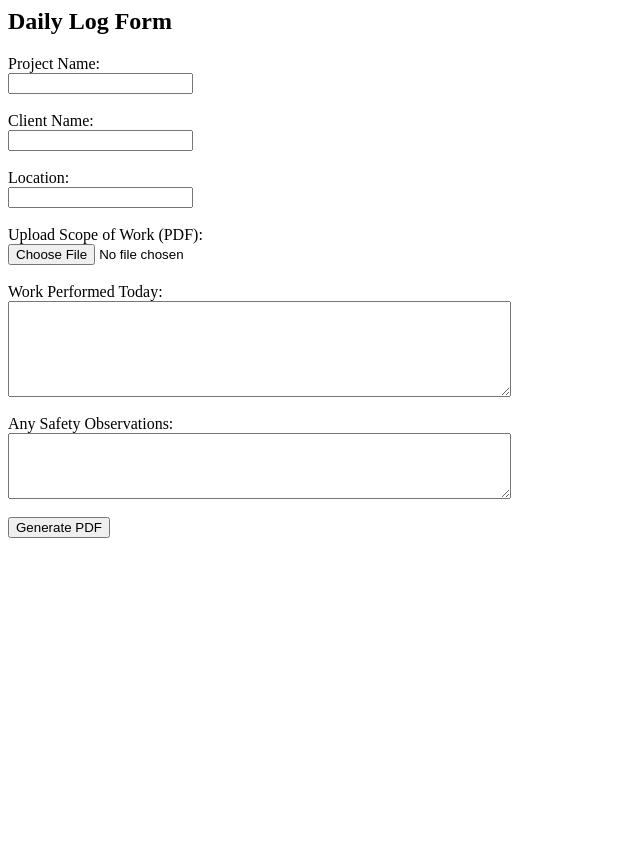
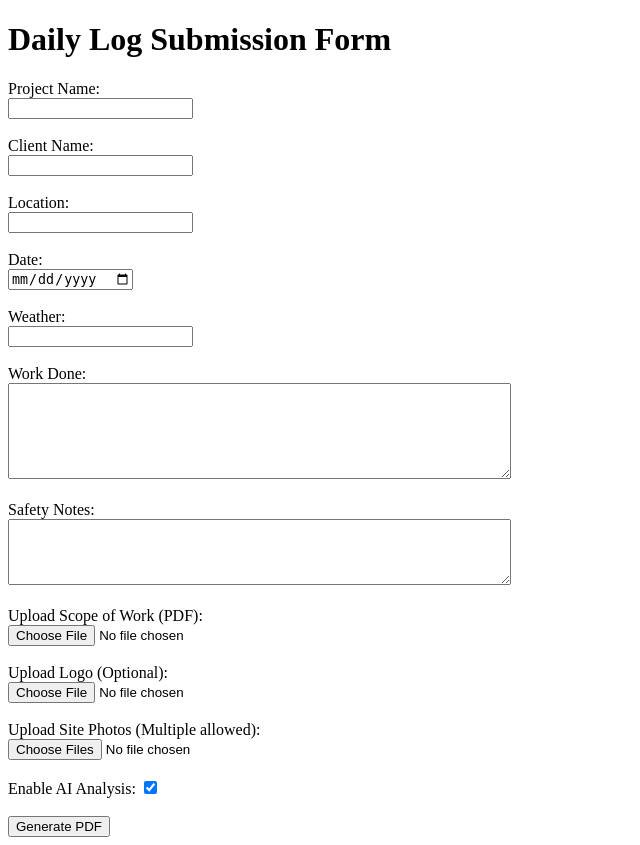
Before and after one commit to VagishKapila/gpt-material-insight-api, a Flask app: page /form in a window 1280 px wide. Shown: the whole page, without its empty margins (0-640 px from the left). Before the commit the page ends 538 px from the top, so only its background shows below. Run offline with Flask 3, Linux system fonts and the light colour scheme; parts of the project's set-up code (start-up, migrations or seed data) failed here and were passed over.

Commit message:
Update form.html

```diff
--- a/templates/form.html
+++ b/templates/form.html
@@ -1,28 +1,45 @@
-<form method="POST" action="/generate_form" enctype="multipart/form-data">
-  <h2>Daily Log Form</h2>
-
-  <!-- Basic Info -->
+<!DOCTYPE html>
+<html>
+<head>
+    <title>Daily Log Submission</title>
+</head>
+<body>
+    <h1>Daily Log Submission Form</h1>
+    <form action="/generate_form" method="post" enctype="multipart/form-data">
         <label>Project Name:</label><br>
         <input type="text" name="project_name" required><br><br>
 
         <label>Client Name:</label><br>
-  <input type="text" name="client_name"><br><br>
+        <input type="text" name="client_name" required><br><br>
 
         <label>Location:</label><br>
         <input type="text" name="location" required><br><br>
 
-  <!-- Scope of Work Upload -->
+        <label>Date:</label><br>
+        <input type="date" name="date" required><br><br>
+
+        <label>Weather:</label><br>
+        <input type="text" name="weather"><br><br>
+
+        <label>Work Done:</label><br>
+        <textarea name="work_done" rows="6" cols="60" required></textarea><br><br>
+
+        <label>Safety Notes:</label><br>
+        <textarea name="safety_notes" rows="4" cols="60"></textarea><br><br>
+
         <label>Upload Scope of Work (PDF):</label><br>
         <input type="file" name="scope_file" accept=".pdf"><br><br>
 
-  <!-- Daily Work -->
-  <label>Work Performed Today:</label><br>
-  <textarea name="work_done" rows="6" cols="60" required></textarea><br><br>
+        <label>Upload Logo (Optional):</label><br>
+        <input type="file" name="logo_file" accept=".png, .jpg, .jpeg"><br><br>
 
-  <!-- Safety Notes -->
-  <label>Any Safety Observations:</label><br>
-  <textarea name="safety_notes" rows="4" cols="60"></textarea><br><br>
+        <label>Upload Site Photos (Multiple allowed):</label><br>
+        <input type="file" name="images" multiple accept=".png, .jpg, .jpeg"><br><br>
 
-  <!-- Submit -->
-  <button type="submit">Generate PDF</button>
+        <label>Enable AI Analysis:</label>
+        <input type="checkbox" name="enable_ai" checked><br><br>
+
+        <input type="submit" value="Generate PDF">
     </form>
+</body>
+</html>
```
Lines whose indentation alone changed are shown as unchanged.
